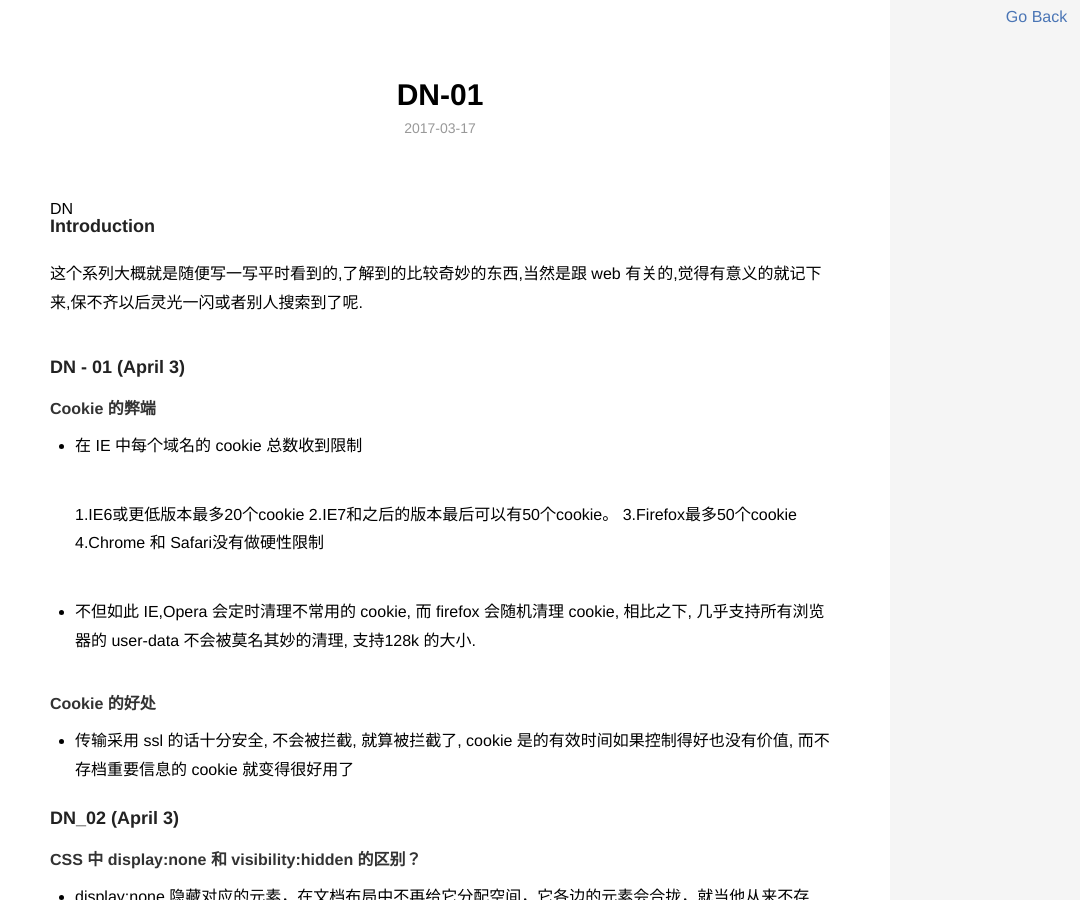
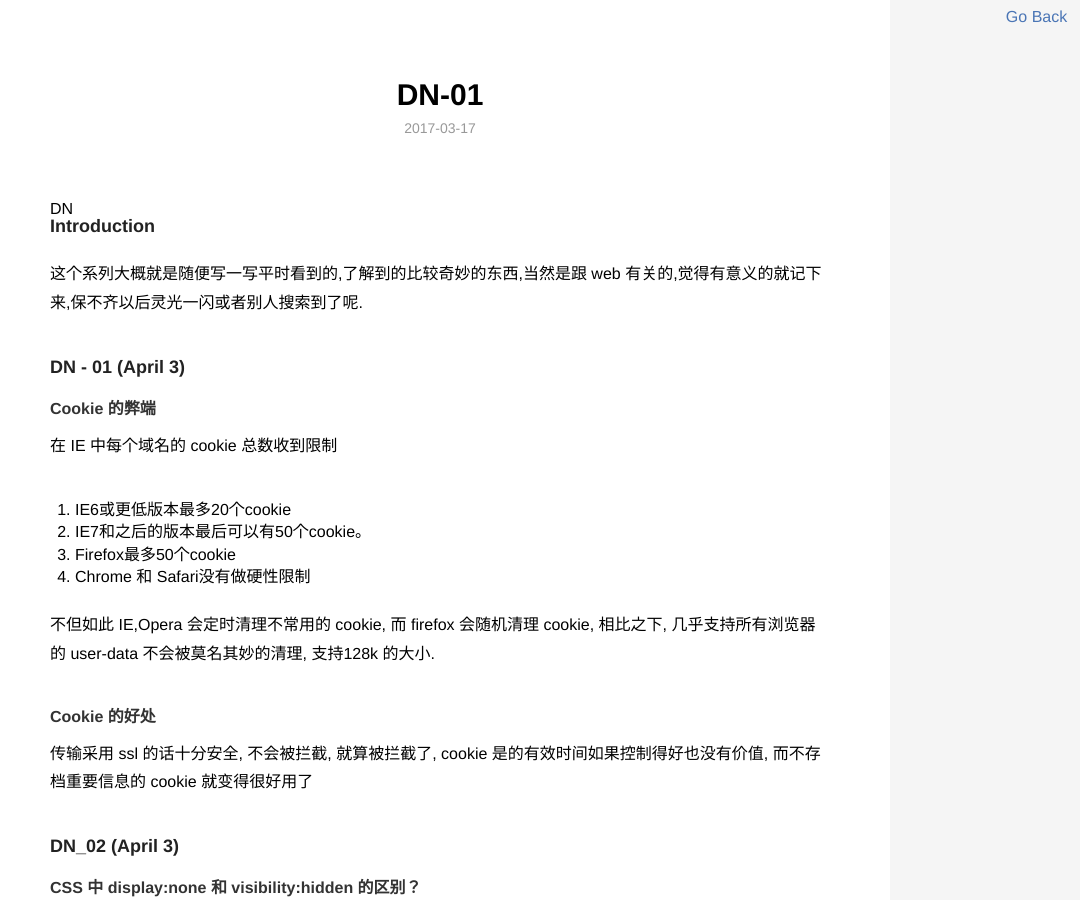
Before and after one commit to WMXPY/blog.mengw.io, a Jekyll site: the page built from _posts/javascript/2017-03-17-DN-01.md, in a window 1280 px wide and 900 px high. Shown: the whole window, without its empty margins (200-1280 px from the left). Built offline with Jekyll 4.4.1, drawn with Linux system fonts in a browser that asks for light colours.

Commit message:
fix old article

```diff
--- a/_posts/javascript/2017-03-17-DN-01.md
+++ b/_posts/javascript/2017-03-17-DN-01.md
@@ -15,18 +15,18 @@ description: 这个系列一般讲叫 Dumb Note, 就是很辣鸡的意思
 
 #### Cookie 的弊端
 
--   在 IE 中每个域名的 cookie 总数收到限制
+在 IE 中每个域名的 cookie 总数收到限制
 
-    1.IE6或更低版本最多20个cookie
-    2.IE7和之后的版本最后可以有50个cookie。
-    3.Firefox最多50个cookie
-    4.Chrome 和 Safari没有做硬性限制
+1.  IE6或更低版本最多20个cookie
+2.  IE7和之后的版本最后可以有50个cookie。
+3.  Firefox最多50个cookie
+4.  Chrome 和 Safari没有做硬性限制
 
--   不但如此 IE,Opera 会定时清理不常用的 cookie, 而 firefox 会随机清理 cookie, 相比之下, 几乎支持所有浏览器的 user-data 不会被莫名其妙的清理, 支持128k 的大小.
+不但如此 IE,Opera 会定时清理不常用的 cookie, 而 firefox 会随机清理 cookie, 相比之下, 几乎支持所有浏览器的 user-data 不会被莫名其妙的清理, 支持128k 的大小.
 
 #### Cookie 的好处
 
--   传输采用 ssl 的话十分安全, 不会被拦截, 就算被拦截了, cookie 是的有效时间如果控制得好也没有价值, 而不存档重要信息的 cookie 就变得很好用了
+传输采用 ssl 的话十分安全, 不会被拦截, 就算被拦截了, cookie 是的有效时间如果控制得好也没有价值, 而不存档重要信息的 cookie 就变得很好用了
 
 ### DN_02 (April 3)
 
```
